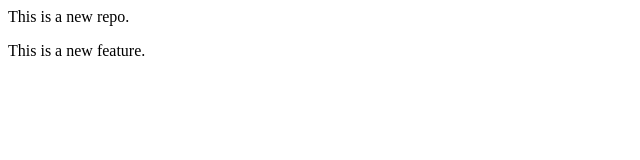
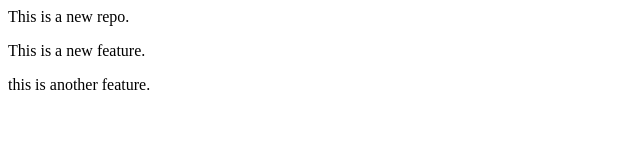
Before and after one commit to keerthanalv/LocalRepo, a plain HTML site: page index.html in a window 1280 px wide. Shown: the whole page, without its empty margins (0-640 px from the left). Drawn offline with Linux system fonts and the light colour scheme.

Commit message:
Added 2 features

```diff
--- a/index.html
+++ b/index.html
@@ -1,2 +1,3 @@
 <p>This is a new repo.</p>
 <p>This is a new feature.</p>
+<p>this is another feature.</p>
```
